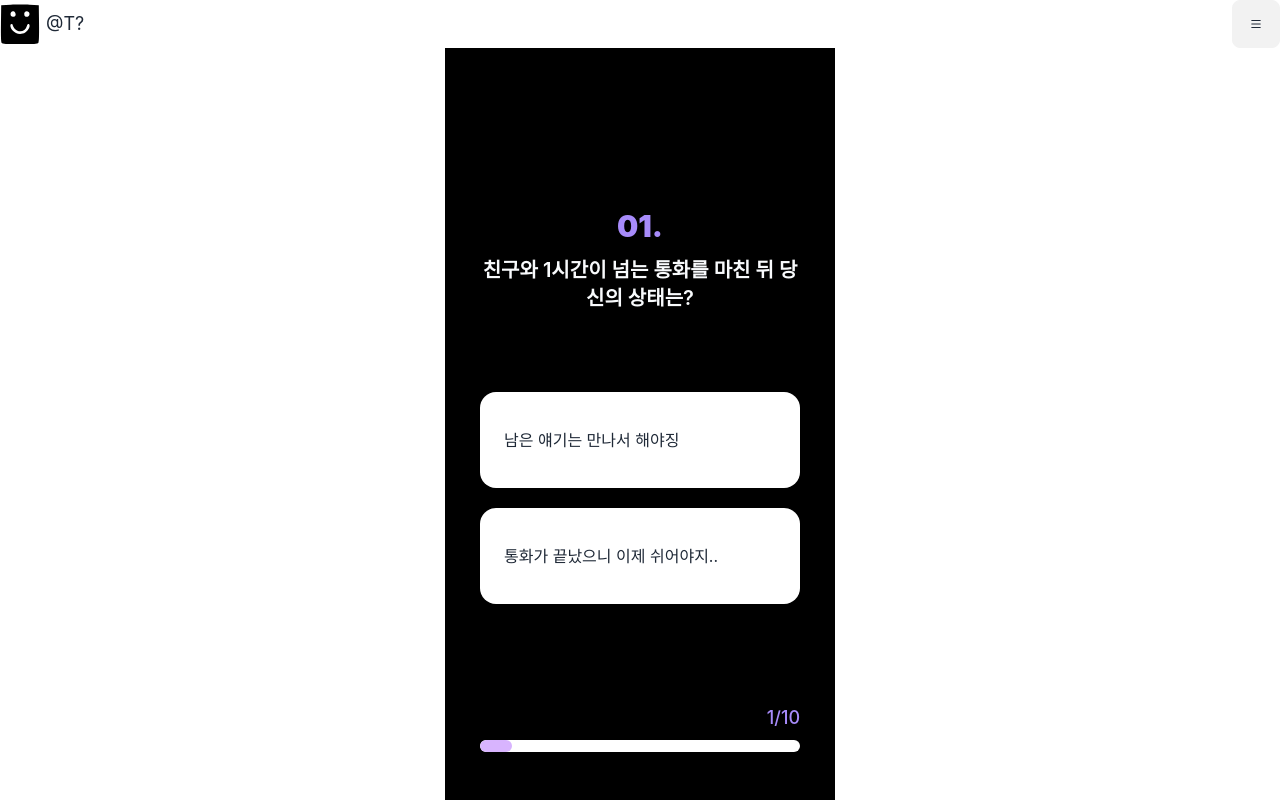
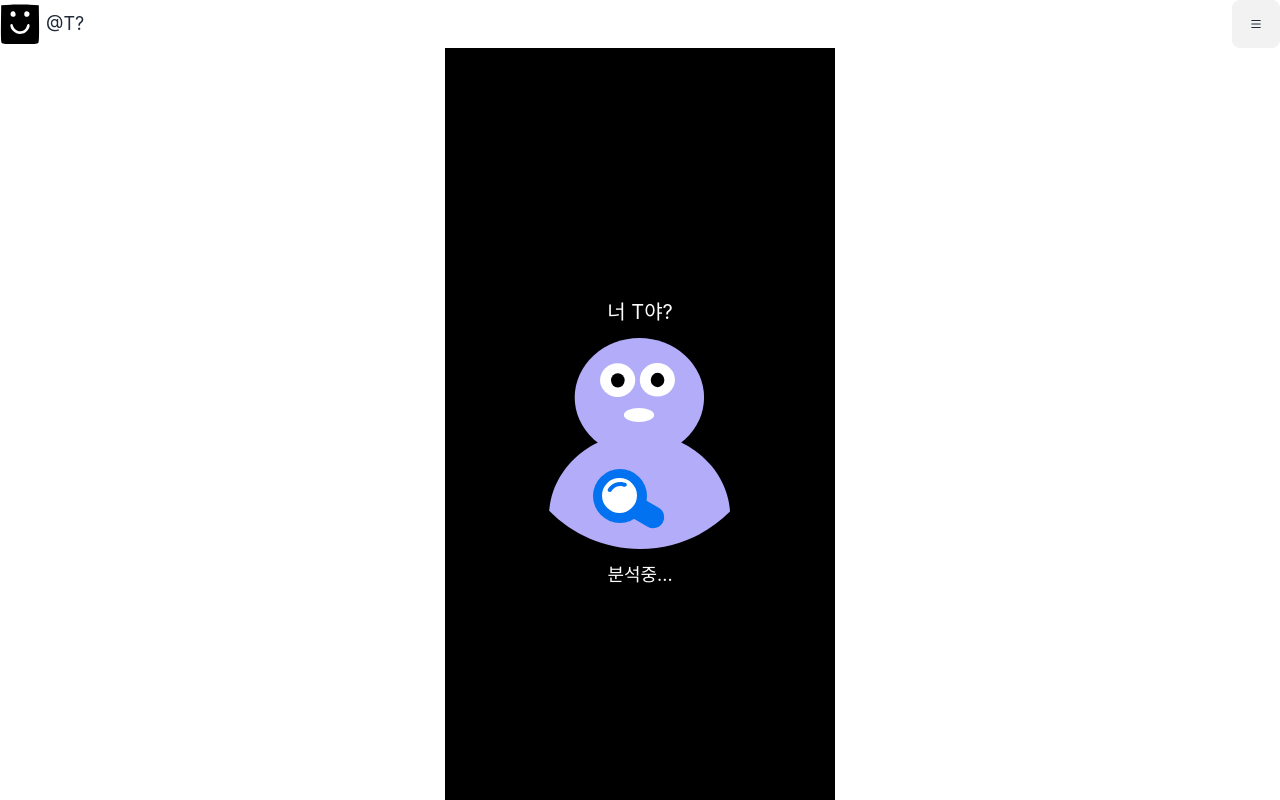
Before and after one commit to are-you-T/client, a React (Create React App) app: page /test in a window 1280 px wide. Both pictures are taken after a click on the button "남은 얘기는 만나서 해야징". Shown: the top 800 px of the page. Built offline with nearby package versions, Linux system fonts and the light colour scheme.

Commit message:
style: 로딩 퍼블리싱
- 로딩 화면 퍼블리싱 완료
- 테스트카드 클릭 시 로딩 화면 표시

```diff
--- a/src/components/Loading.tsx
+++ b/src/components/Loading.tsx
@@ -1,11 +1,37 @@
 import React from "react";
 import tw from "tailwind-styled-components";
 //@ts-ignore
-export default function Loading() {
-  return (
-    <div>
-      <p>너 T야?</p>
+export default function Loading({ visible }) {
+  return visible ? (
+    <LoadingSection>
+      <TextTop>너 T야?</TextTop>
       <img src="/loading_img.svg" alt="loading-img" />
-    </div>
+      <TextBottom>분석중...</TextBottom>
+    </LoadingSection>
+  ) : (
+    <div />
   );
 }
+
+const LoadingSection = tw.div`
+w-[390px]
+h-[790.96px]
+flex
+flex-col
+items-center
+justify-center
+absolute
+bg-black
+`;
+
+const TextTop = tw.p`
+text-white
+py-3
+text-xl
+`;
+
+const TextBottom = tw.p`
+text-white
+py-3
+text-lg
+`;
--- a/src/components/TestCard.tsx
+++ b/src/components/TestCard.tsx
@@ -1,9 +1,9 @@
 import React from "react";
 import tw from "tailwind-styled-components";
 //@ts-ignore
-export default function TestCard({ answer }) {
+export default function TestCard({ answer, onClick }) {
   return (
-    <Testcard>
+    <Testcard onClick={onClick}>
       <TestcardText>{answer}</TestcardText>
     </Testcard>
   );
--- a/src/pages/Test.tsx
+++ b/src/pages/Test.tsx
@@ -1,4 +1,4 @@
-import { useState, useEffect } from "react";
+import { useState, useEffect, useCallback } from "react";
 import TestCard from "../components/TestCard";
 import TestQuestion from "../components/TestQuestion";
 import ProgressBar from "../components/ProgressBar";
@@ -8,6 +8,12 @@ import { Link } from "react-router-dom";
 import tw from "tailwind-styled-components";
 //@ts-ignore
 export default function Test() {
+  const [viewLoading, setViewLoading] = useState(false);
+
+  const handleClickCard = () => {
+    setViewLoading(true);
+  };
+
   return (
     <TestPage>
       <TestQuestion
@@ -16,10 +22,15 @@ export default function Test() {
       />
 
       <TestCard //@ts-ignore
+        onClick={handleClickCard}
         answer="남은 얘기는 만나서 해야징"
       />
-      <TestCard answer="통화가 끝났으니 이제 쉬어야지.." />
+      <TestCard
+        onClick={handleClickCard}
+        answer="통화가 끝났으니 이제 쉬어야지.."
+      />
       <ProgressBar />
+      <Loading visible={viewLoading} />
     </TestPage>
   );
 }
@@ -30,7 +41,7 @@ flex-col
 items-center
 justify-center
 w-[390px]
-h-[844px]
+h-[790.96px]
 mx-auto
 my-0
 bg-black
```
